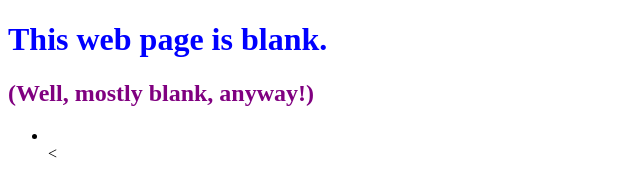
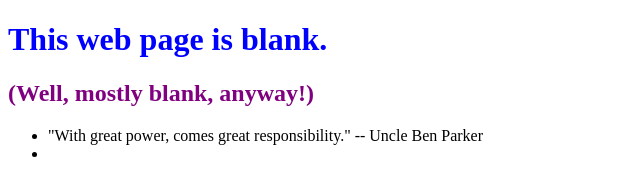
Before and after one commit to michasch/0main_openSAP_repo, a plain HTML site: page index.html in a window 1280 px wide. Shown: the whole page, without its empty margins (0-640 px from the left). Drawn offline with Linux system fonts and the light colour scheme.

Commit message:
Added quote from Uncle Ben Parker

```diff
--- a/index.html
+++ b/index.html
@@ -8,8 +8,8 @@
 		<h1 style="color: blue">This web page is blank.</h1>
 		<h2 style="color: purple">(Well, mostly blank, anyway!)</h2>
 		<ul>
+			<li>"With great power, comes great responsibility." -- Uncle Ben Parker</li>
 			<li></li>
-			<
 		</ul>
 	</body>
 </html>
```
